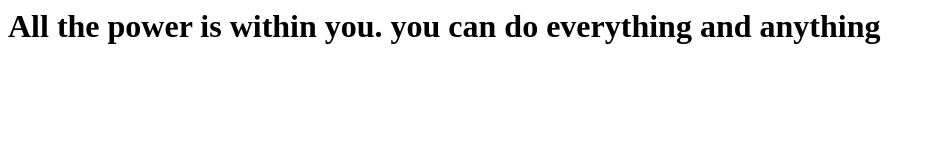
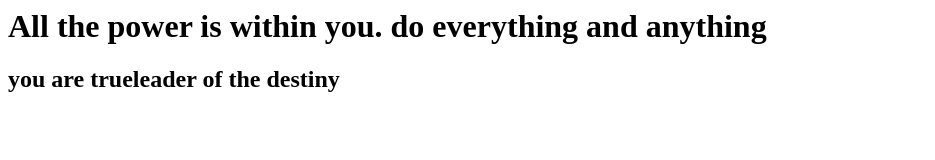
Before and after one commit to Saikrishna360/firstgitrepo, a plain HTML site: page index.html in a window 1280 px wide. Shown: the whole page, without its empty margins (0-935 px from the left). Drawn offline with Linux system fonts and the light colour scheme.

Commit message:
added 2nd quote

```diff
--- a/index.html
+++ b/index.html
@@ -1,5 +1,6 @@
 <html>
 <body>
-<h1> All the power is within you. you can do everything and anything </h1>
+<h1> All the power is within you.  do everything and anything </h1>
+<h2> you are trueleader of the destiny </h2>
 </body>
 </html>
```
